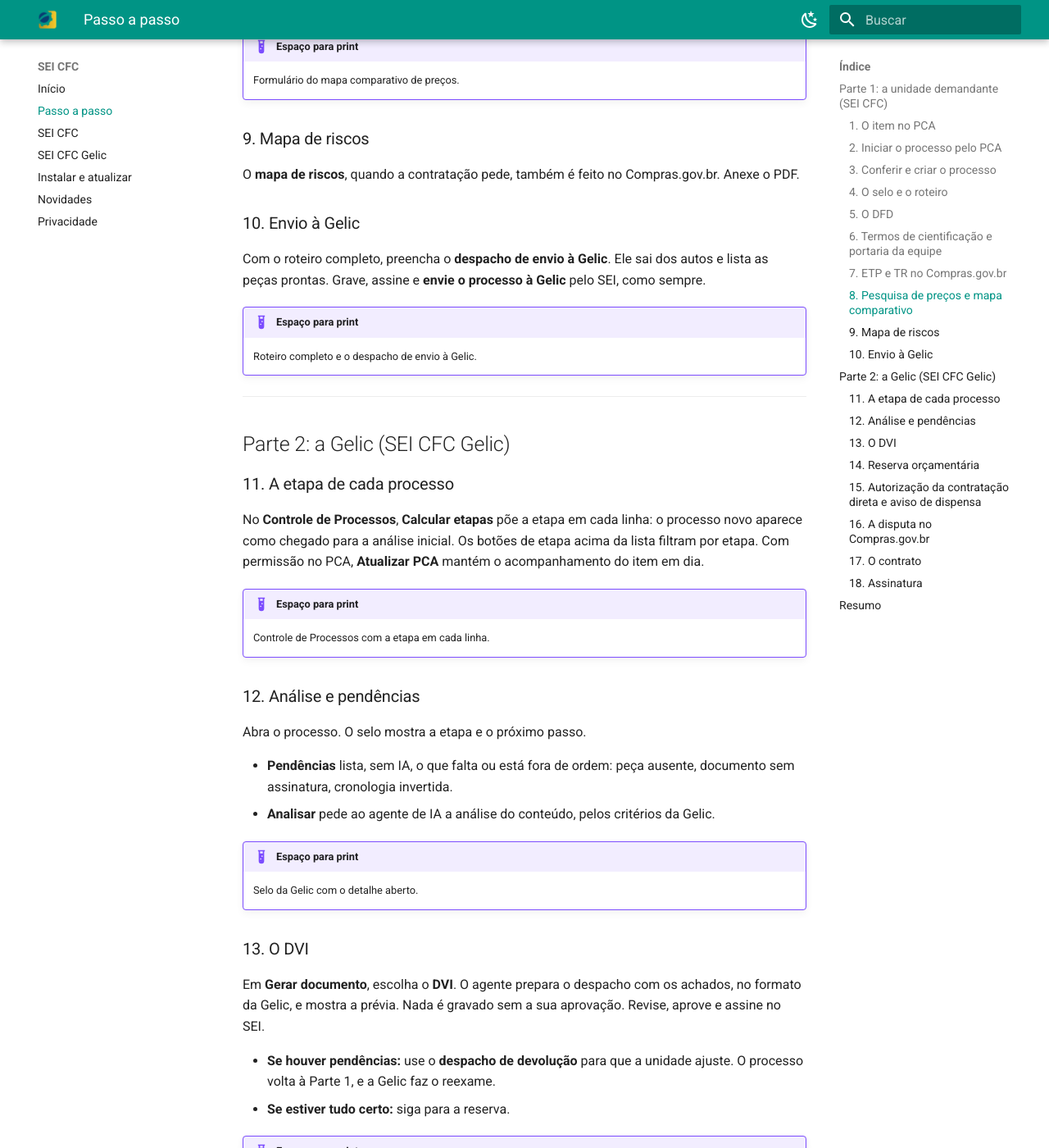
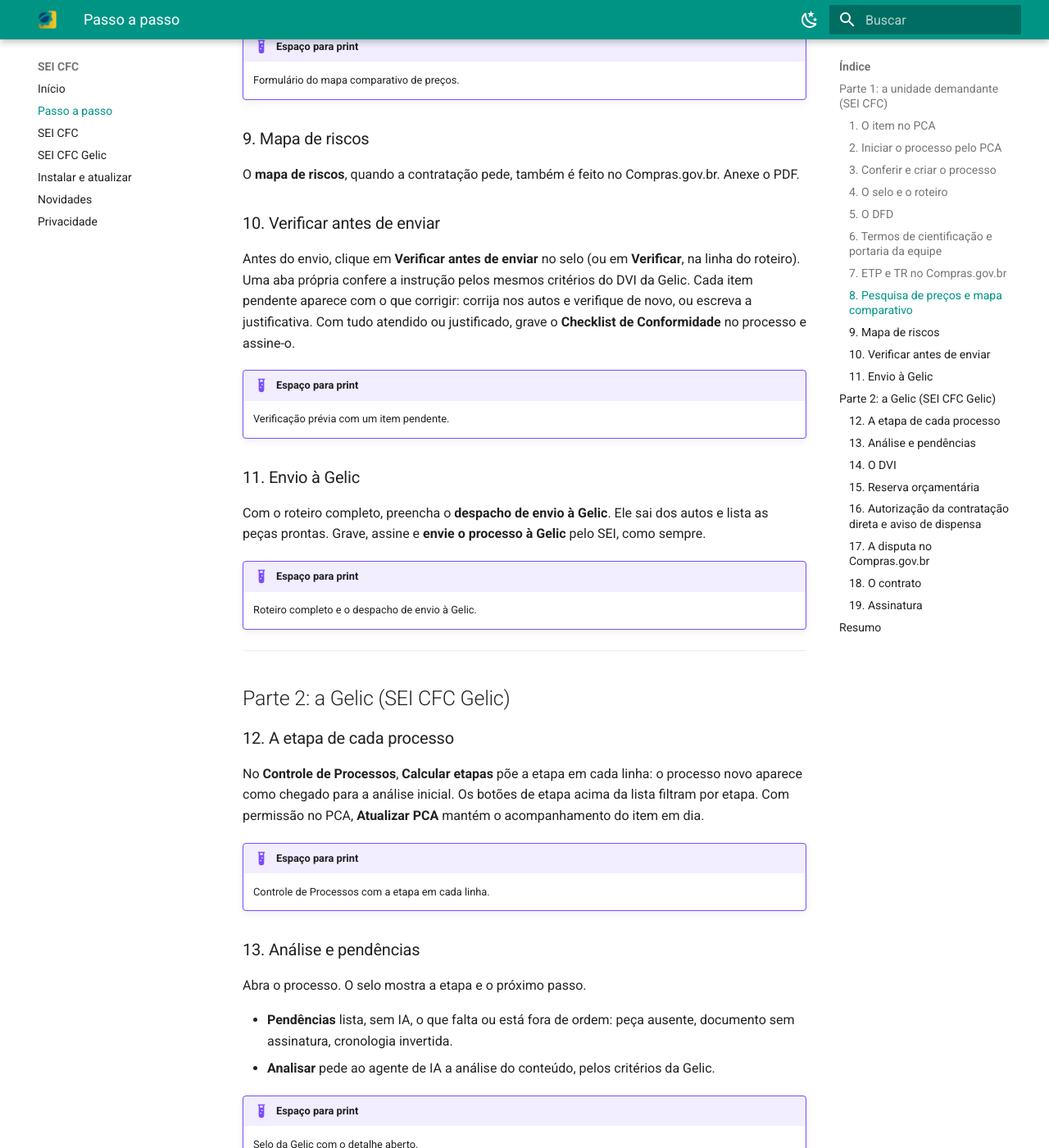
Before and after one commit to sei-cfc/sei-cfc.github.io, an MkDocs documentation site: the page built from docs/tutorial.md, in a window 1280 px wide and 1400 px high, scrolled down 2984 px. Shown: the whole window at 82% size. Built offline with MkDocs 1.6.1 and Material for MkDocs 9.7.7, drawn with Linux system fonts in a browser that asks for light colours; some of the changed text lies outside the part shown.

Commit message:
Versão 2.9.0.20

```diff
--- a/docs/tutorial.md
+++ b/docs/tutorial.md
@@ -104,7 +104,17 @@ refaz as contas do valor estimado, e você não digita resultado nenhum.
 
 O **mapa de riscos**, quando a contratação pede, também é feito no Compras.gov.br. Anexe o PDF.
 
-### 10. Envio à Gelic
+### 10. Verificar antes de enviar
+
+Antes do envio, clique em **Verificar antes de enviar** no selo (ou em **Verificar**, na linha do roteiro). Uma aba
+própria confere a instrução pelos mesmos critérios do DVI da Gelic. Cada item pendente aparece com o que corrigir:
+corrija nos autos e verifique de novo, ou escreva a justificativa. Com tudo atendido ou justificado, grave o
+**Checklist de Conformidade** no processo e assine-o.
+
+!!! example "Espaço para print"
+    Verificação prévia com um item pendente.
+
+### 11. Envio à Gelic
 
 Com o roteiro completo, preencha o **despacho de envio à Gelic**. Ele sai dos autos e lista as peças prontas. Grave,
 assine e **envie o processo à Gelic** pelo SEI, como sempre.
@@ -136,10 +146,13 @@ Abra o processo. O selo mostra a etapa e o próximo passo.
 !!! example "Espaço para print"
     Selo da Gelic com o detalhe aberto.
 
-### 13. O DVI
+### 14. O DVI
 
 Em **Gerar documento**, escolha o **DVI**. O agente prepara o despacho com os achados, no formato da Gelic, e mostra a
 prévia. Nada é gravado sem a sua aprovação. Revise, aprove e assine no SEI.
+
+Se a unidade gravou o **Checklist de Conformidade**, ele está nos autos com as justificativas dela. Leia-o antes do DVI:
+as justificativas pedem resposta (aceita ou não aceita, e por quê).
 
 - **Se houver pendências:** use o **despacho de devolução** para que a unidade ajuste. O processo volta à Parte 1, e a
   Gelic faz o reexame.
@@ -161,17 +174,17 @@ Nos dois casos, os modelos saem com o texto fixo intacto: a IA só preenche as v
 !!! example "Espaço para print"
     Lista de documentos em **Gerar documento**.
 
-### 16. A disputa no Compras.gov.br
+### 17. A disputa no Compras.gov.br
 
 A sessão da dispensa eletrônica acontece no Compras.gov.br, fora da extensão. Junte ao processo os documentos do
 resultado: a ata da disputa, a habilitação e a adjudicação e homologação.
 
-### 17. O contrato
+### 18. O contrato
 
 Em **Gerar documento**, escolha o **contrato** (compras ou serviços, modelo PROJUR de contratação direta). Os dados
 saem dos autos: a contratada, o objeto, o valor e a vigência. Revise a prévia e grave.
 
-### 18. Assinatura
+### 19. Assinatura
 
 O contrato é assinado no SEI pela autoridade do CFC e pela contratada, como usuária externa. Depois das assinaturas, o
 selo mostra a etapa seguinte, que é pedir o empenho, e o PCA recebe a atualização do item.
@@ -187,8 +200,9 @@ selo mostra a etapa seguinte, que é pedir o empenho, e o PCA recebe a atualiza
 |---|---|---|---|
 | 1–3 | Item no PCA e criação do processo | Unidade | PCA e SEI CFC |
 | 4–9 | Instrução: DFD, termos, ETP, TR, preços e riscos | Unidade | SEI CFC e Compras.gov.br |
-| 10 | Envio à Gelic | Unidade | SEI CFC |
-| 11–13 | Etapa, pendências e DVI | Gelic | SEI CFC Gelic |
-| 14–15 | Reserva, autorização e aviso | Gelic | SEI CFC Gelic |
-| 16 | Disputa | Gelic | Compras.gov.br |
-| 17–18 | Contrato e assinatura | Gelic, autoridade e contratada | SEI CFC Gelic e SEI |
+| 10 | Verificar antes de enviar (Checklist de Conformidade) | Unidade | SEI CFC |
+| 11 | Envio à Gelic | Unidade | SEI CFC |
+| 12–14 | Etapa, pendências e DVI | Gelic | SEI CFC Gelic |
+| 15–16 | Reserva, autorização e aviso | Gelic | SEI CFC Gelic |
+| 17 | Disputa | Gelic | Compras.gov.br |
+| 18–19 | Contrato e assinatura | Gelic, autoridade e contratada | SEI CFC Gelic e SEI |
```
Also changed, not shown: other parts of docs/tutorial.md (+4 -4 lines), docs/novidades.md (+7 -0 lines), docs/privacidade.md (+4 -3 lines), docs/sei-cfc.md (+29 -0 lines).
